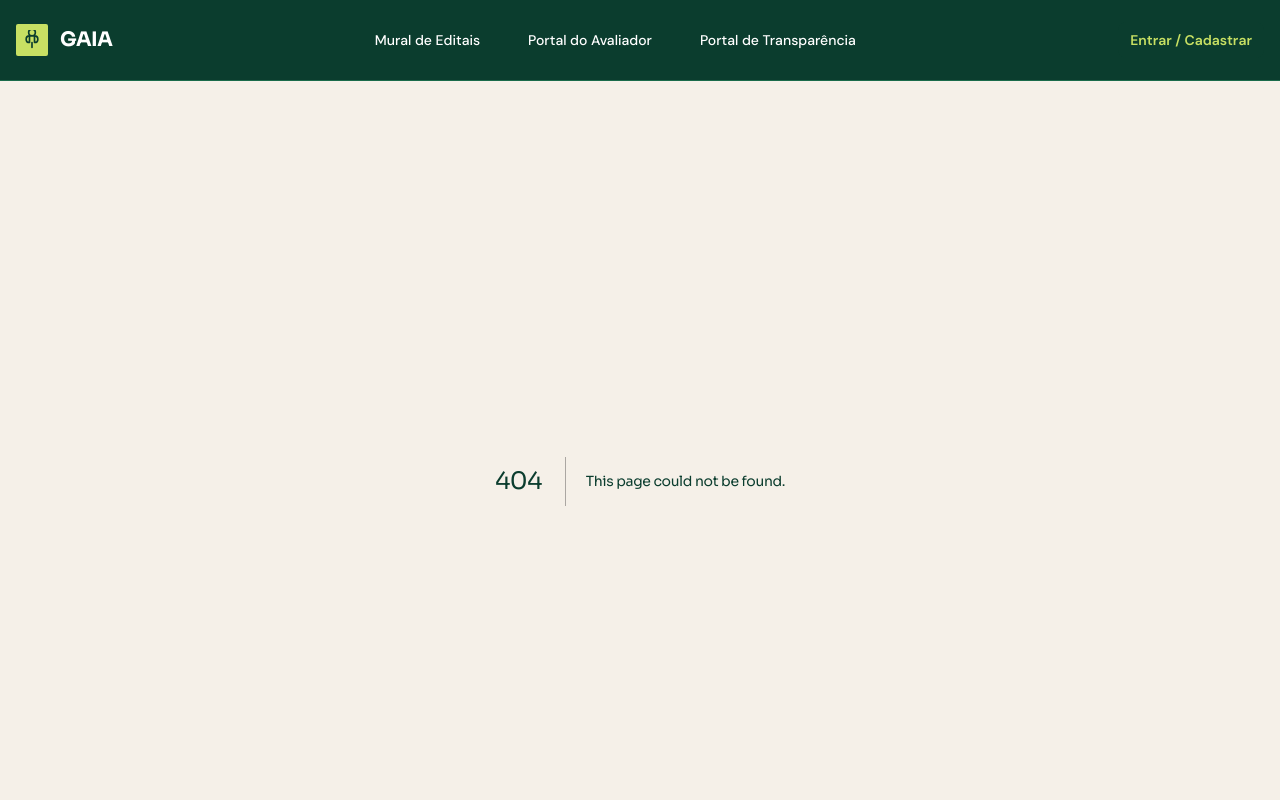
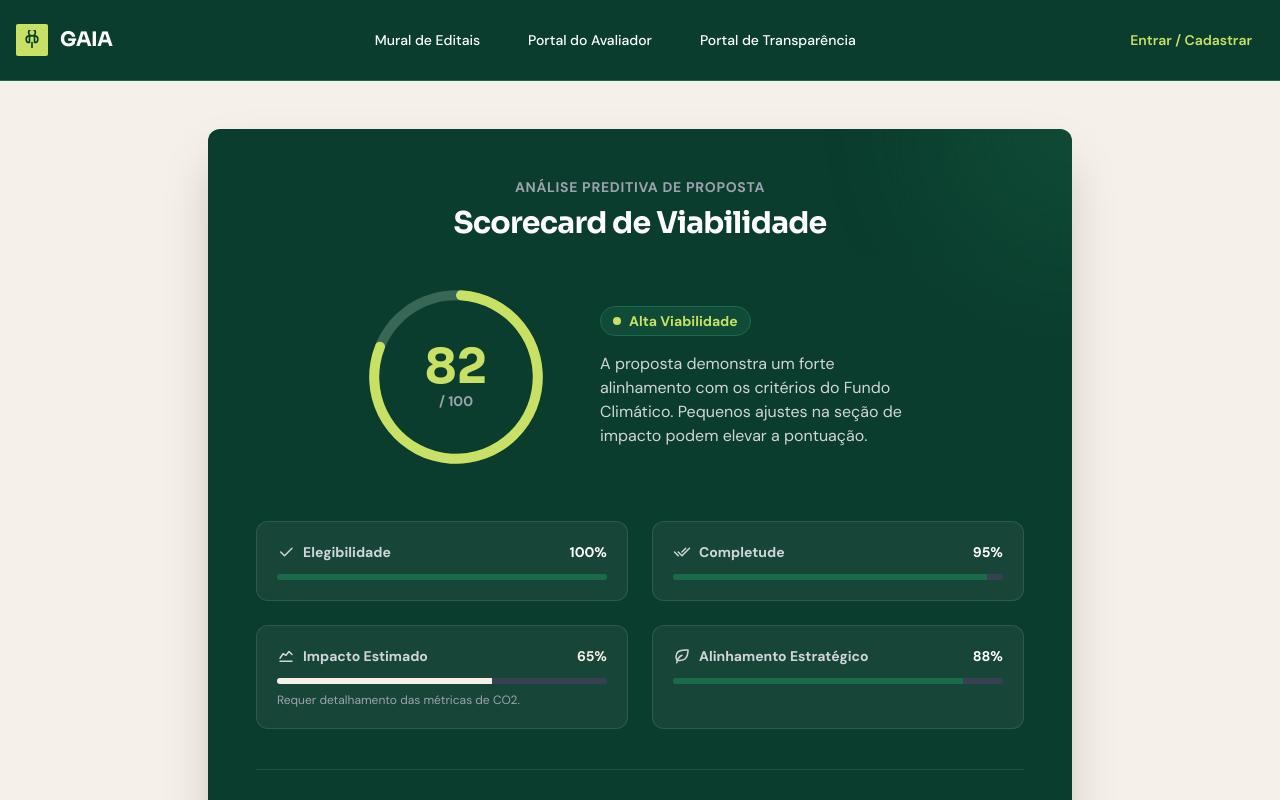
Before and after one commit to Matsukami/hackamarh, a Next.js app: page /inscricao/scorecard in a window 1280 px wide. Before the commit this address had no page. Shown: the top 800 px of the page. Built offline with nearby package versions, Linux system fonts and the light colour scheme.

Commit message:
feat: add predictive scorecard view (T-03)

```diff
--- a/package.json
+++ b/package.json
@@ -18,6 +18,7 @@
     "react": "^18",
     "react-dom": "^18",
     "react-hook-form": "^7.76.1",
+    "recharts": "^3.8.1",
     "tailwind-merge": "^3.6.0",
     "zod": "^4.4.3"
   },
--- /dev/null
+++ b/src/app/inscricao/scorecard/page.tsx
@@ -0,0 +1,152 @@
+'use client';
+
+import Link from 'next/link';
+import { Button } from '@/components/ui/button';
+import { Card, CardContent } from '@/components/ui/card';
+import {
+  IconCheck,
+  IconChecks,
+  IconChartLine,
+  IconLeaf,
+  IconArrowRight,
+  IconEdit,
+} from '@tabler/icons-react';
+import { RadialBarChart, RadialBar, PolarAngleAxis, ResponsiveContainer } from 'recharts';
+
+export default function ScorecardPage() {
+  const score = 82;
+
+  const data = [
+    {
+      name: 'Score',
+      value: score,
+      fill: '#C8E063', // buriti-vivo
+    },
+  ];
+
+  return (
+    <div className="container mx-auto flex max-w-4xl flex-col items-center px-4 py-12">
+      <Card className="relative w-full overflow-hidden border-none bg-cerrado-profundo text-white shadow-2xl">
+        <div className="absolute right-0 top-0 -mr-32 -mt-32 h-64 w-64 rounded-full bg-mata-alta opacity-30 blur-3xl"></div>
+
+        <CardContent className="relative z-10 p-8 sm:p-12">
+          <div className="mb-10 text-center">
+            <p className="mb-2 text-sm font-bold uppercase tracking-wider text-gray-400">
+              Análise Preditiva de Proposta
+            </p>
+            <h2 className="font-sora text-3xl font-bold text-white">Scorecard de Viabilidade</h2>
+          </div>
+
+          <div className="mb-12 flex flex-col items-center justify-center gap-12 md:flex-row">
+            {/* Radial Chart */}
+            <div className="relative flex h-48 w-48 items-center justify-center">
+              <ResponsiveContainer width="100%" height="100%">
+                <RadialBarChart
+                  cx="50%"
+                  cy="50%"
+                  innerRadius="80%"
+                  outerRadius="100%"
+                  barSize={10}
+                  data={data}
+                  startAngle={90}
+                  endAngle={-270}
+                >
+                  <PolarAngleAxis type="number" domain={[0, 100]} angleAxisId={0} tick={false} />
+                  <RadialBar
+                    background={{ fill: '#396756' }} // surface-tint approximate
+                    dataKey="value"
+                    cornerRadius={10}
+                  />
+                </RadialBarChart>
+              </ResponsiveContainer>
+              <div className="absolute flex flex-col items-center justify-center">
+                <span className="font-sora text-5xl font-bold text-buriti-vivo">{score}</span>
+                <span className="text-sm font-bold text-gray-400">/ 100</span>
+              </div>
+            </div>
+
+            {/* Score Interpretation */}
+            <div className="max-w-xs text-center md:text-left">
+              <div className="mb-4 inline-flex items-center rounded-full border border-mata-alta bg-mata-alta/30 px-3 py-1">
+                <span className="mr-2 h-2 w-2 rounded-full bg-buriti-vivo"></span>
+                <span className="text-sm font-bold text-buriti-vivo">Alta Viabilidade</span>
+              </div>
+              <p className="font-dm-sans text-base text-gray-300">
+                A proposta demonstra um forte alinhamento com os critérios do Fundo Climático.
+                Pequenos ajustes na seção de impacto podem elevar a pontuação.
+              </p>
+            </div>
+          </div>
+
+          {/* Breakdown */}
+          <div className="mb-10 grid grid-cols-1 gap-6 md:grid-cols-2">
+            <div className="rounded-xl border border-white/10 bg-white/5 p-5">
+              <div className="mb-3 flex items-center justify-between">
+                <span className="flex items-center gap-2 text-sm font-bold text-gray-300">
+                  <IconCheck size={18} /> Elegibilidade
+                </span>
+                <span className="text-sm font-bold text-white">100%</span>
+              </div>
+              <div className="h-1.5 w-full overflow-hidden rounded-full bg-gray-700">
+                <div className="h-full bg-mata-alta" style={{ width: '100%' }}></div>
+              </div>
+            </div>
+
+            <div className="rounded-xl border border-white/10 bg-white/5 p-5">
+              <div className="mb-3 flex items-center justify-between">
+                <span className="flex items-center gap-2 text-sm font-bold text-gray-300">
+                  <IconChecks size={18} /> Completude
+                </span>
+                <span className="text-sm font-bold text-white">95%</span>
+              </div>
+              <div className="h-1.5 w-full overflow-hidden rounded-full bg-gray-700">
+                <div className="h-full bg-mata-alta" style={{ width: '95%' }}></div>
+              </div>
+            </div>
+
+            <div className="rounded-xl border border-white/10 bg-white/5 p-5">
+              <div className="mb-3 flex items-center justify-between">
+                <span className="flex items-center gap-2 text-sm font-bold text-gray-300">
+                  <IconChartLine size={18} /> Impacto Estimado
+                </span>
+                <span className="text-sm font-bold text-areia-jalapao">65%</span>
+              </div>
+              <div className="h-1.5 w-full overflow-hidden rounded-full bg-gray-700">
+                <div className="h-full bg-areia-jalapao" style={{ width: '65%' }}></div>
+              </div>
+              <p className="mt-2 text-xs text-gray-400">Requer detalhamento das métricas de CO2.</p>
+            </div>
+
+            <div className="rounded-xl border border-white/10 bg-white/5 p-5">
+              <div className="mb-3 flex items-center justify-between">
+                <span className="flex items-center gap-2 text-sm font-bold text-gray-300">
+                  <IconLeaf size={18} /> Alinhamento Estratégico
+                </span>
+                <span className="text-sm font-bold text-white">88%</span>
+              </div>
+              <div className="h-1.5 w-full overflow-hidden rounded-full bg-gray-700">
+                <div className="h-full bg-mata-alta" style={{ width: '88%' }}></div>
+              </div>
+            </div>
+          </div>
+
+          <div className="flex flex-col justify-end gap-4 border-t border-white/10 pt-8 sm:flex-row">
+            <Link href="/inscricao">
+              <Button
+                variant="secondary"
+                className="w-full gap-2 border-gray-500 bg-transparent text-gray-300 hover:bg-white/10 sm:w-auto"
+              >
+                <IconEdit size={18} /> Voltar e Melhorar
+              </Button>
+            </Link>
+            <Link href="/painel">
+              <Button variant="primary" className="w-full gap-2 sm:w-auto">
+                Confirmar Submissão <IconArrowRight size={18} />
+              </Button>
+            </Link>
+          </div>
+        </CardContent>
+      </Card>
+    </div>
+  );
+}
```
Also changed, not shown: 1 other file (tests, documents, lock files or other folders).
